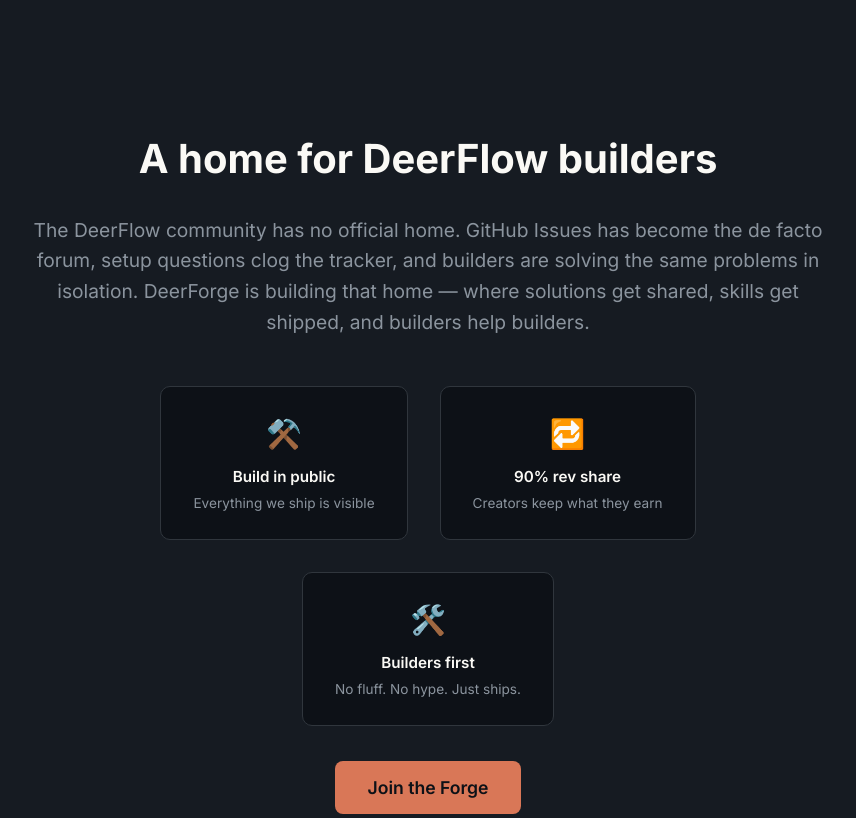
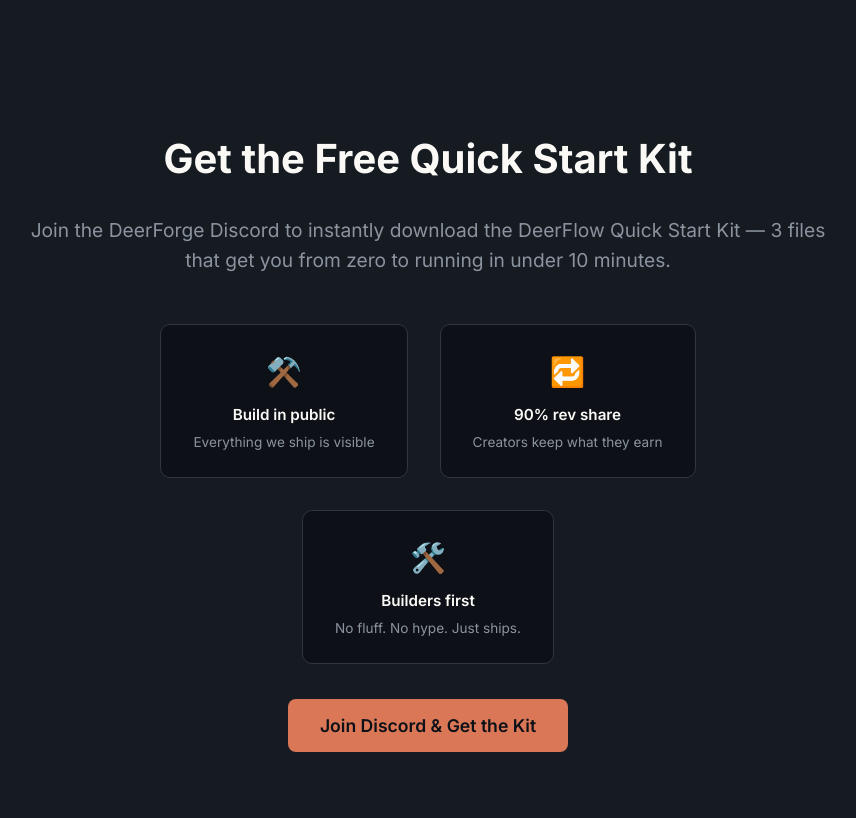
Before and after one commit to deerforge/deerforge-marketplace, a website: page index.html in a window 1280 px wide. Shown: the part 2300-3118 px from the top of the page, without its empty margins (212-1068 px from the left). Drawn offline with Linux system fonts and the light colour scheme.

Commit message:
Update index.html

```diff
--- a/index.html
+++ b/index.html
@@ -689,14 +689,12 @@
         </div>
     </section>
 
-    <!-- Community -->
+       <!-- Community -->
     <section id="community" class="community">
         <div class="community-content">
-            <h2 class="community-title">A home for DeerFlow builders</h2>
+            <h2 class="community-title">Get the Free Quick Start Kit</h2>
             <p class="community-subtitle">
-                The DeerFlow community has no official home. GitHub Issues has become the de facto forum,
-                setup questions clog the tracker, and builders are solving the same problems in isolation.
-                DeerForge is building that home — where solutions get shared, skills get shipped, and builders help builders.
+                Join the DeerForge Discord to instantly download the DeerFlow Quick Start Kit — 3 files that get you from zero to running in under 10 minutes.
             </p>
 
             <div class="community-pillars">
@@ -717,7 +715,7 @@
                 </div>
             </div>
 
-            <a href="https://github.com/deerforge/deerforge-marketplace" class="primary-cta">Join the Forge</a>
+            <a href="https://discord.gg/GPhj8W4J" class="primary-cta">Join Discord & Get the Kit</a>
         </div>
     </section>
 
```
